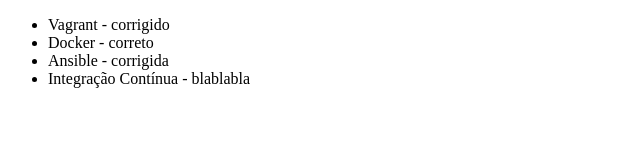
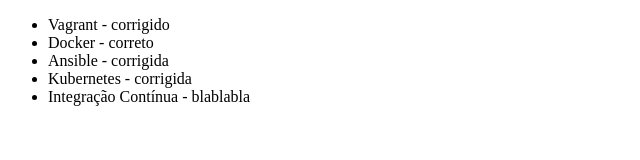
Before and after one commit to renatoiglesias/ALURA, a plain HTML site: page index.html in a window 1280 px wide. Shown: the whole page, without its empty margins (0-640 px from the left). Drawn offline with Linux system fonts and the light colour scheme.

Commit message:
KUBERNETES

```diff
--- a/index.html
+++ b/index.html
@@ -9,6 +9,7 @@
         <li>Vagrant - corrigido</li>
         <li>Docker - correto</li>
         <li>Ansible - corrigida</li>
+        <li>Kubernetes - corrigida</li>
         <li>Integração Contínua - blablabla</li>
     </ul>
 </body>
```
